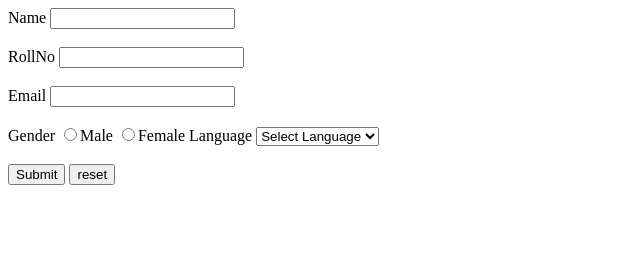
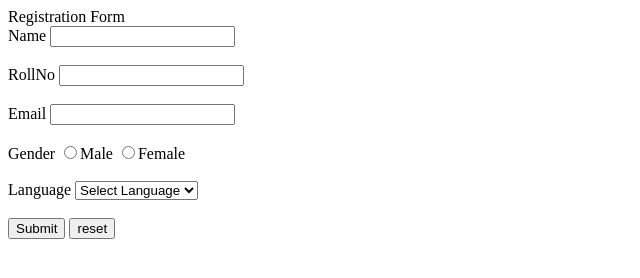
Before and after one commit to smritisingh2834/tt, a plain HTML site: page day2/index2.html in a window 1280 px wide. Shown: the whole page, without its empty margins (0-640 px from the left). Drawn offline with Linux system fonts and the light colour scheme.

Commit message:
timetable

```diff
--- a/day2/index2.html
+++ b/day2/index2.html
@@ -6,6 +6,9 @@
     <title>Document</title>
 </head>
 <body>
+    <header>
+        <hi>Registration Form</hi>
+    </header>
      <form action="">
         <label for="name">Name</label>
         <input type="text" name="name" id="name" required><br><br>
@@ -15,7 +18,7 @@
         <input type="email" name="email" id="email" required><br><br>
         <label for="gender">Gender</label>
         <input type="radio" name="gender" id="male">Male
-        <input type="radio" name="gender" id="female">Female
+        <input type="radio" name="gender" id="female">Female<br><br>
         <label for="language">Language</label>
         <select name="language" id="language">
             <option value="C++"></option>
```
Also changed, not shown: day1/timetable.html (added).
